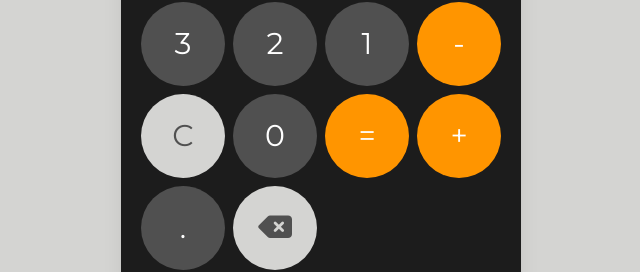
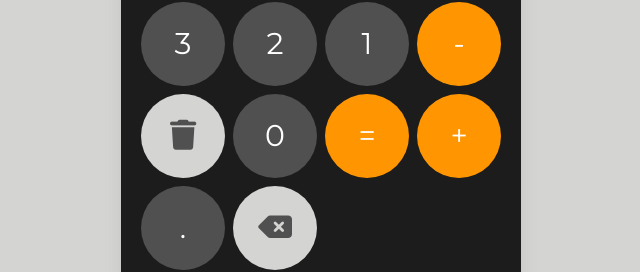
Before and after one commit to Ralatcode/Calculator-with-UI, a website: page index.html in a window 1280 px wide. Shown: the part 438-710 px from the top of the page, 319-959 px from the left. Drawn offline with Linux system fonts and the light colour scheme.

Commit message:
switched clear icon

```diff
--- a/index.html
+++ b/index.html
@@ -31,7 +31,9 @@
                 <button class="buttons operator minus" id="operations">-</button>
                 <button class="buttons operator multiply" id="operations">*</button>
                 <button class="buttons operator" id="equal-btn">=</button>
-                <button class="buttons clear" id="clear">C</button>
+                <button class="buttons clear" id="clear">
+                    <i class="fa-solid fa-trash"></i>
+                </button>
                 <button class="buttons clear" id="delete">
                     <i class="fa-solid fa-delete-left"></i>
                 </button>
```
